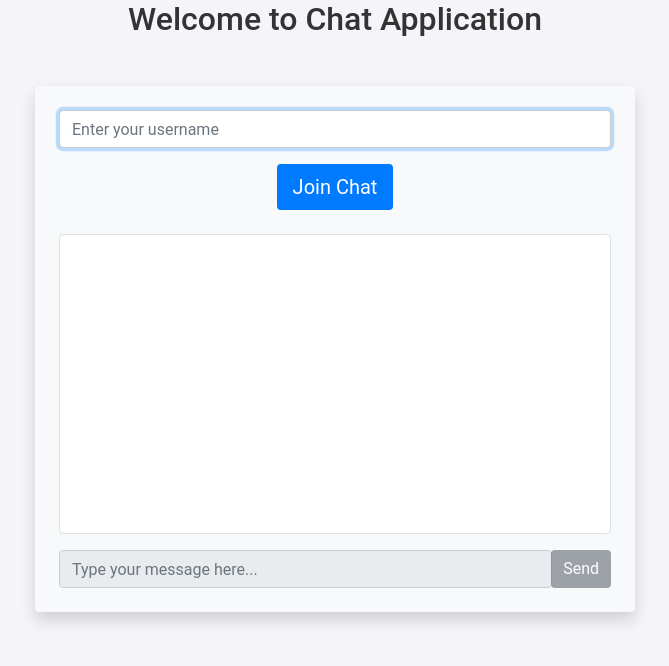
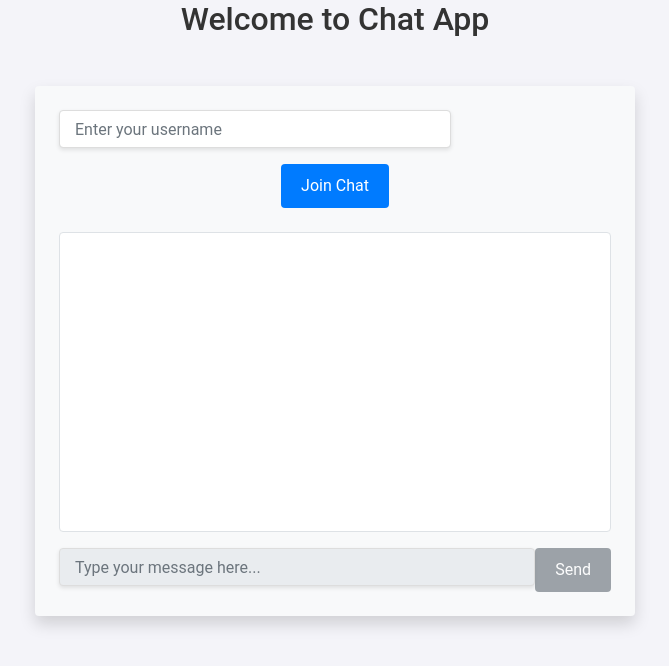
Before and after one commit to WebtronicXInnovation/chat-app, a website: page public/index.html in a window 1280 px wide. Shown: the whole page, without its empty margins (305-974 px from the left). Drawn offline with nearby package versions, Linux system fonts and the light colour scheme; no server answers; a small style sheet from the web is missing.

Commit message:
feat : added designs

```diff
--- a/public/index.html
+++ b/public/index.html
@@ -17,7 +17,7 @@
     <link rel="stylesheet" type="text/css" href="style.css" />
   </head>
   <body>
-    <h2 class="mb-4">Welcome to Chat Application</h2>
+    <h2 class="mb-4">Welcome to Chat App</h2>
 
     <div id="chat-container" class="container mt-5 p-4 rounded bg-light shadow">
       <div id="user-container" class="text-center mb-4">
@@ -44,11 +44,10 @@
           placeholder="Type your message here..."
           disabled
         />
-        <div class="input-group-append">
-          <button id="send-button" class="btn btn-success rounded" disabled>
-            Send
-          </button>
-        </div>
+
+        <button id="send-button" class="btn btn-success rounded" disabled>
+          Send
+        </button>
       </div>
     </div>
     <script src="/socket.io/socket.io.js"></script>
--- a/public/style.css
+++ b/public/style.css
@@ -18,17 +18,31 @@ h2 {
 }
 
 #username-input {
-  border: 1px solid #ccc;
+  border: 1px solid #ddd;
+  border-radius: 20px;
+  padding: 10px 15px;
+  width: calc(80% - 50px);
+  box-shadow: 0 2px 4px rgba(0, 0, 0, 0.1);
+  outline: none;
 }
 
 #join-button {
   background-color: #007bff;
+  color: white;
   border: none;
-  color: #fff;
+  padding: 10px 20px;
+  font-size: 16px;
+  border-radius: 25px;
+  cursor: pointer;
+  transition: background-color 0.3s ease;
 }
 
 #join-button:hover {
   background-color: #0056b3;
+}
+#join-button:focus {
+  outline: none;
+  box-shadow: 0 0 5px rgba(0, 123, 255, 0.5);
 }
 
 #messages {
@@ -38,19 +52,34 @@ h2 {
   padding: 10px;
 }
 
+/* Input field for messages with rounded corners and shadow */
 #message-input {
-  border: 1px solid #ccc;
-  background-color: #fff;
+  border: 1px solid #ddd;
+  border-radius: 20px;
+  padding: 10px 15px;
+  width: calc(80% - 50px);
+  box-shadow: 0 2px 4px rgba(0, 0, 0, 0.1);
+  outline: none;
+}
+
+#message-input:focus {
+  border-color: #80bdff;
+  box-shadow: 0 0 5px rgba(128, 189, 255, 0.5);
 }
 
 #message-input:disabled {
   background-color: #e9ecef;
 }
-
+/* Styling for the send button */
 #send-button {
   background-color: #28a745;
+  color: white;
   border: none;
-  color: #fff;
+  padding: 10px 20px;
+  font-size: 16px;
+  border-radius: 25px;
+  cursor: pointer;
+  transition: background-color 0.3s ease;
 }
 
 #send-button:hover {
@@ -59,6 +88,12 @@ h2 {
 
 #send-button:disabled {
   background-color: #6c757d;
+  cursor: not-allowed;
+}
+
+#send-button:focus {
+  outline: none;
+  box-shadow: 0 0 5px rgba(40, 167, 69, 0.5);
 }
 
 .input-group .input-group-append .btn {
```
